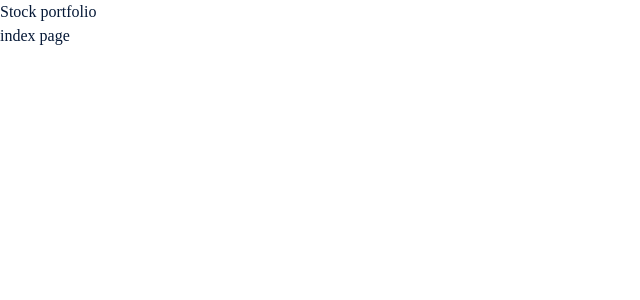
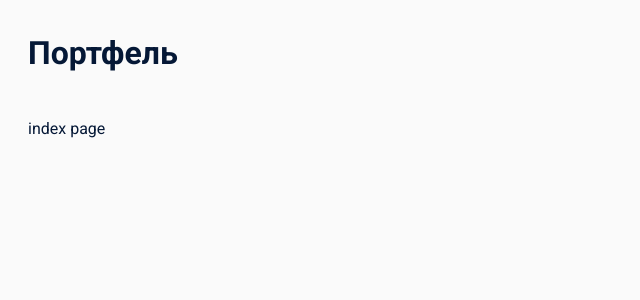
Before and after one commit to Darkvood/stock-portfolio, a Vue app: page / in a window 1280 px wide. Shown: the top 300 px of the page, without its empty margins (0-640 px from the left). Built offline with nearby package versions, Linux system fonts and the light colour scheme.

Commit message:
feat: Подключен шрифт и базовые стили

```diff
--- a/index.html
+++ b/index.html
@@ -4,7 +4,8 @@
     <meta charset="UTF-8" />
     <link rel="icon" href="/favicon.ico" />
     <meta name="viewport" content="width=device-width, initial-scale=1.0" />
-    <title>Stock portfolio</title>
+    <title>Портфель</title>
+    <link data-n-head="ssr" rel="stylesheet" href="https://fonts.googleapis.com/css?family=Roboto:400,700&amp;amp;subset=cyrillic&amp;display=swap">
   </head>
   <body>
     <div id="app"></div>
--- a/src/assets/styles/reset.scss
+++ b/src/assets/styles/reset.scss
@@ -20,6 +20,8 @@ body {
   font-size: 16px;
   line-height: 24px;
   color: #051836;
+  font-family: "Roboto", sans-serif;
+  background-color: #fafafa;
 }
 
 a {
--- a/src/layout/default.vue
+++ b/src/layout/default.vue
@@ -1,8 +1,14 @@
 <template>
-  <header>Stock portfolio</header>
+  <header class="default-header">
+    <div class="container">
+      <h1>Портфель</h1>
+    </div>
+  </header>
 
-  <main>
-    <router-view />
+  <main class="default-main">
+    <div class="container">
+      <router-view />
+    </div>
   </main>
 </template>
 
@@ -11,3 +17,13 @@ export default {
   name: "LayoutDefault"
 };
 </script>
+
+<style lang="scss">
+.default-header {
+  padding: 20px 0;
+}
+
+.default-main {
+  padding: 10px 0;
+}
+</style>
--- a/src/pages/index.vue
+++ b/src/pages/index.vue
@@ -4,6 +4,6 @@
 
 <script>
 export default {
-  name: "page-index"
+  name: "PageIndex"
 };
 </script>
```
